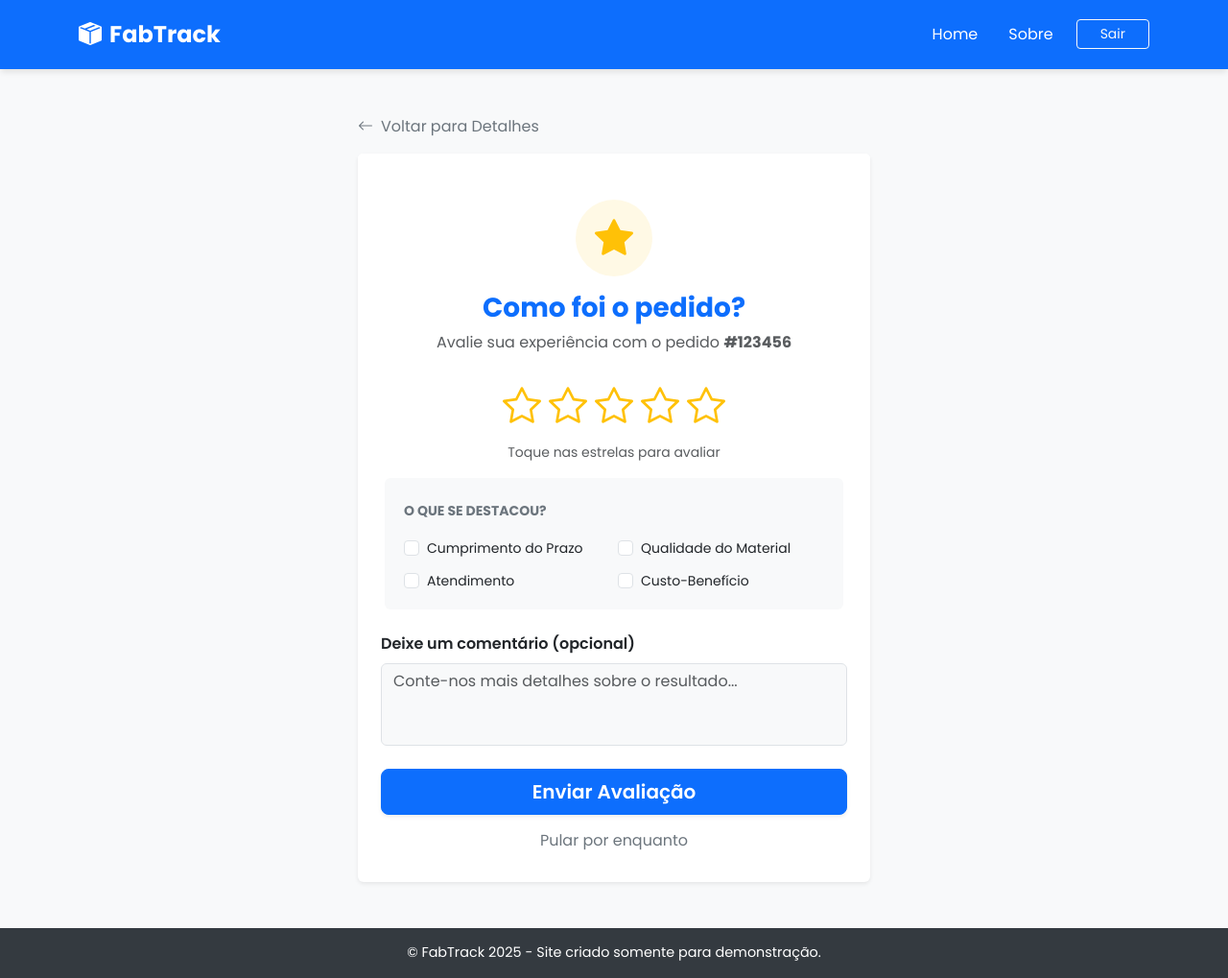
After one commit to KauanNaves/projeto-rastreio, a Flask app: page /avaliar_pedido in a window 1280 px wide. The commit adds this page. Shown: the whole page at 96% size. Run offline with Flask 3, Linux system fonts and the light colour scheme; parts of the project's set-up code (start-up, migrations or seed data) failed here and were passed over.

Commit message:
Avaliar pedidos adicionado

```diff
--- a/routes/pedidos.py
+++ b/routes/pedidos.py
@@ -13,3 +13,7 @@ def novo_pedido():
 @pedidos.route('/detalhes_pedido')
 def detalhes_pedido():
     return render_template('detalhes_pedido.html')
+
+@pedidos.route('/avaliar_pedido')
+def avaliar_pedido():
+    return render_template('avaliar_pedido.html')
--- /dev/null
+++ b/static/avaliar_pedido.css
@@ -0,0 +1,27 @@
+/* Estilo para as estrelas interativas */
+.cursor-pointer {
+    cursor: pointer;
+    transition: transform 0.2s ease, color 0.2s;
+}
+
+/* Efeito de "pop" ao passar o mouse */
+.cursor-pointer:hover {
+    transform: scale(1.2);
+}
+
+/* Ajuste no textarea para parecer mais convidativo */
+textarea.form-control {
+    border: 1px solid #dee2e6;
+    resize: none;
+}
+
+textarea.form-control:focus {
+    background-color: #fff;
+    box-shadow: 0 0 0 0.25rem rgba(13, 110, 253, 0.1);
+}
+
+/* Checkboxes personalizados para ficarem mais bonitos */
+.form-check-input:checked {
+    background-color: var(--cor-primaria);
+    border-color: var(--cor-primaria);
+}
--- /dev/null
+++ b/templates/avaliar_pedido.html
@@ -0,0 +1,147 @@
+{% extends "base.html" %}
+{% block title %}Avaliar Pedido{% endblock %}
+
+{% block extra_styles %}
+<link rel="stylesheet" href="../static/avaliar_pedido.css" />
+{% endblock %}
+
+{% block content %}
+
+<section class="container py-4">
+    <div class="row justify-content-center">
+        <div class="col-lg-6 col-md-8">
+
+            <div class="mb-3">
+                <a href="{{ url_for('pedidos.detalhes_pedido') }}" class="text-decoration-none text-secondary d-flex align-items-center gap-2">
+                    <i class="bi bi-arrow-left"></i> Voltar para Detalhes
+                </a>
+            </div>
+
+            <div class="card border-0 shadow-sm text-center">
+
+                <div class="card-header bg-white border-bottom-0 pt-5 pb-0">
+                    <div class="mb-3">
+                        <span class="d-inline-flex align-items-center justify-content-center bg-warning bg-opacity-10 text-warning rounded-circle" style="width: 80px; height: 80px;">
+                            <i class="bi bi-star-fill fs-1"></i>
+                        </span>
+                    </div>
+                    <h2 class="h3 fw-bold text-primary">Como foi o pedido?</h2>
+                    <p class="text-muted">Avalie sua experiência com o pedido <span class="fw-bold">#123456</span></p>
+                </div>
+
+                <div class="card-body p-4 pt-2">
+                    <form action="#" method="POST">
+
+                        <input type="hidden" name="nota" id="notaInput" value="0">
+
+                        <div class="mb-4">
+                            <div class="star-rating d-flex justify-content-center gap-2" id="starContainer">
+                                <i class="bi bi-star fs-1 text-warning cursor-pointer star-icon" data-value="1"></i>
+                                <i class="bi bi-star fs-1 text-warning cursor-pointer star-icon" data-value="2"></i>
+                                <i class="bi bi-star fs-1 text-warning cursor-pointer star-icon" data-value="3"></i>
+                                <i class="bi bi-star fs-1 text-warning cursor-pointer star-icon" data-value="4"></i>
+                                <i class="bi bi-star fs-1 text-warning cursor-pointer star-icon" data-value="5"></i>
+                            </div>
+                            <div class="form-text mt-2" id="feedbackTexto">Toque nas estrelas para avaliar</div>
+                        </div>
+
+                        <div class="row g-2 mb-4 text-start bg-light p-3 rounded mx-1">
+                            <p class="small fw-bold text-secondary text-uppercase mb-2">O que se destacou?</p>
+
+                            <div class="col-6">
+                                <div class="form-check">
+                                    <input class="form-check-input" type="checkbox" id="checkPrazo" name="destaques" value="prazo">
+                                    <label class="form-check-label small" for="checkPrazo">Cumprimento do Prazo</label>
+                                </div>
+                            </div>
+                            <div class="col-6">
+                                <div class="form-check">
+                                    <input class="form-check-input" type="checkbox" id="checkQualidade" name="destaques" value="qualidade">
+                                    <label class="form-check-label small" for="checkQualidade">Qualidade do Material</label>
+                                </div>
+                            </div>
+                            <div class="col-6">
+                                <div class="form-check">
+                                    <input class="form-check-input" type="checkbox" id="checkAtendimento" name="destaques" value="atendimento">
+                                    <label class="form-check-label small" for="checkAtendimento">Atendimento</label>
+                                </div>
+                            </div>
+                            <div class="col-6">
+                                <div class="form-check">
+                                    <input class="form-check-input" type="checkbox" id="checkPreco" name="destaques" value="preco">
+                                    <label class="form-check-label small" for="checkPreco">Custo-Benefício</label>
+                                </div>
+                            </div>
+                        </div>
+
+                        <div class="mb-4 text-start">
+                            <label for="comentario" class="form-label fw-semibold">Deixe um comentário (opcional)</label>
+                            <textarea class="form-control bg-light" id="comentario" name="comentario" rows="3" placeholder="Conte-nos mais detalhes sobre o resultado..."></textarea>
+                        </div>
+
+                        <div class="d-grid gap-2">
+                            <button type="submit" class="btn btn-primary btn-lg fw-semibold shadow-sm">Enviar Avaliação</button>
+                            <a href="{{ url_for('pedidos.detalhes_pedido') }}" class="btn btn-link text-secondary text-decoration-none">Pular por enquanto</a>
+                        </div>
+                    </form>
+                </div>
+            </div>
+        </div>
+    </div>
+</section>
+
+<script>
+    document.addEventListener('DOMContentLoaded', function() {
+        const stars = document.querySelectorAll('.star-icon');
+        const notaInput = document.getElementById('notaInput');
+        const feedbackTexto = document.getElementById('feedbackTexto');
+
+        const textosFeedback = [
+            "Muito insatisfeito",
+            "Insatisfeito",
+            "Razoável",
+            "Satisfeito",
+            "Excelente!"
+        ];
+
+        stars.forEach(star => {
+            // Hover: Preenche temporariamente
+            star.addEventListener('mouseover', function() {
+                const value = parseInt(this.getAttribute('data-value'));
+                highlightStars(value);
+            });
+
+            // Clique: Define o valor final
+            star.addEventListener('click', function() {
+                const value = parseInt(this.getAttribute('data-value'));
+                notaInput.value = value;
+                feedbackTexto.textContent = textosFeedback[value - 1];
+                feedbackTexto.className = "form-text mt-2 fw-bold text-primary";
+
+                // Remove classe de hover para travar a seleção visualmente
+                stars.forEach(s => s.classList.add('selected'));
+            });
+        });
+
+        // Mouse out do container: volta para a nota selecionada (ou 0)
+        document.getElementById('starContainer').addEventListener('mouseleave', function() {
+            const currentRating = parseInt(notaInput.value);
+            highlightStars(currentRating);
+        });
+
+        function highlightStars(count) {
+            stars.forEach(star => {
+                const starValue = parseInt(star.getAttribute('data-value'));
+                if (starValue <= count) {
+                    star.classList.remove('bi-star');
+                    star.classList.add('bi-star-fill');
+                } else {
+                    star.classList.remove('bi-star-fill');
+                    star.classList.add('bi-star');
+                }
+            });
+        }
+    });
+</script>
+
+{% endblock %}
```
Also changed, not shown: templates/detalhes_pedido.html (+15 -4 lines).
